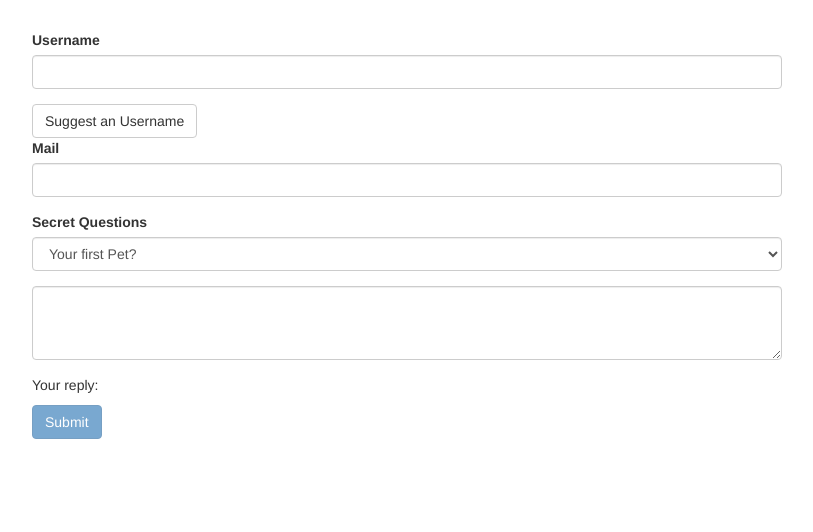
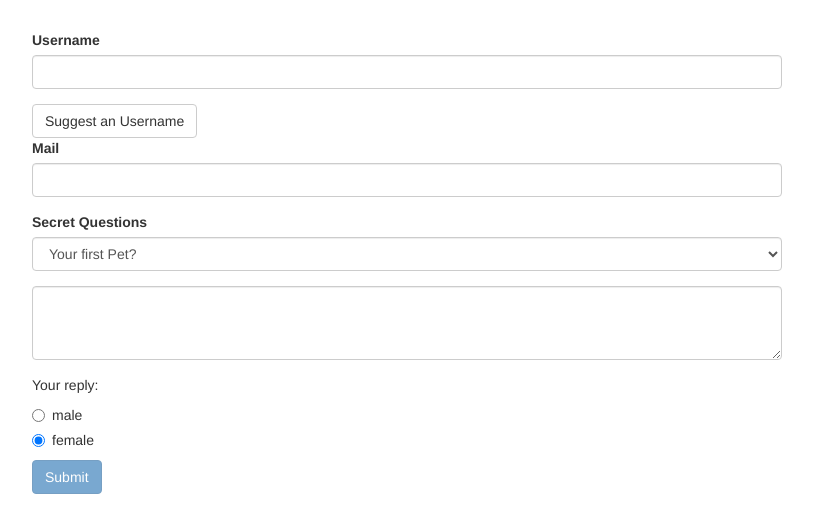
Before and after one commit to kevincastrochavez/angular-forms, an Angular app: page / in a window 1280 px wide. Shown: the top 532 px of the page, without its empty margins (233-1046 px from the left). Built offline with nearby package versions, Linux system fonts and the light colour scheme.

Commit message:
handled radio buttons

```diff
--- a/src/app/app.component.html
+++ b/src/app/app.component.html
@@ -64,6 +64,19 @@
 
         <p>Your reply: {{ answer }}</p>
 
+        <div class="radio" *ngFor="let gender of genders">
+          <label>
+            <input
+              type="radio"
+              name="gender"
+              [(ngModel)]="defaultGender"
+              [value]="gender"
+              required
+            />
+            {{ gender }}
+          </label>
+        </div>
+
         <button [disabled]="!f.valid" class="btn btn-primary" type="submit">
           Submit
         </button>
--- a/src/app/app.component.ts
+++ b/src/app/app.component.ts
@@ -9,7 +9,9 @@
 export class AppComponent {
   @ViewChild("f") signupForm: Form;
   defaultQuestion: string = "pet";
+  defaultGender: string = "female";
   answer: string = "";
+  genders: string[] = ["male", "female"];
 
   suggestUserName() {
     const suggestedName = "Superuser";
```
